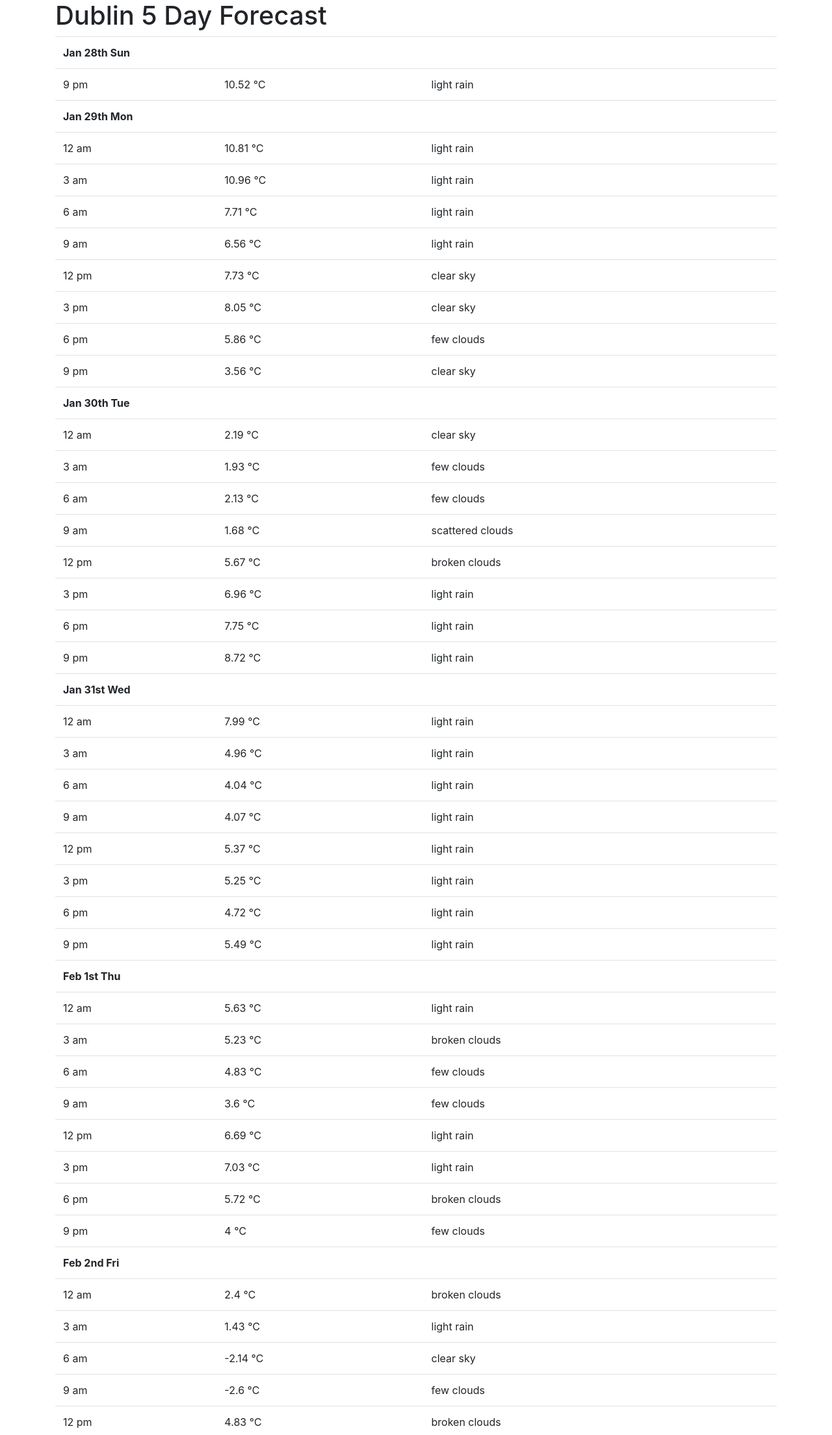
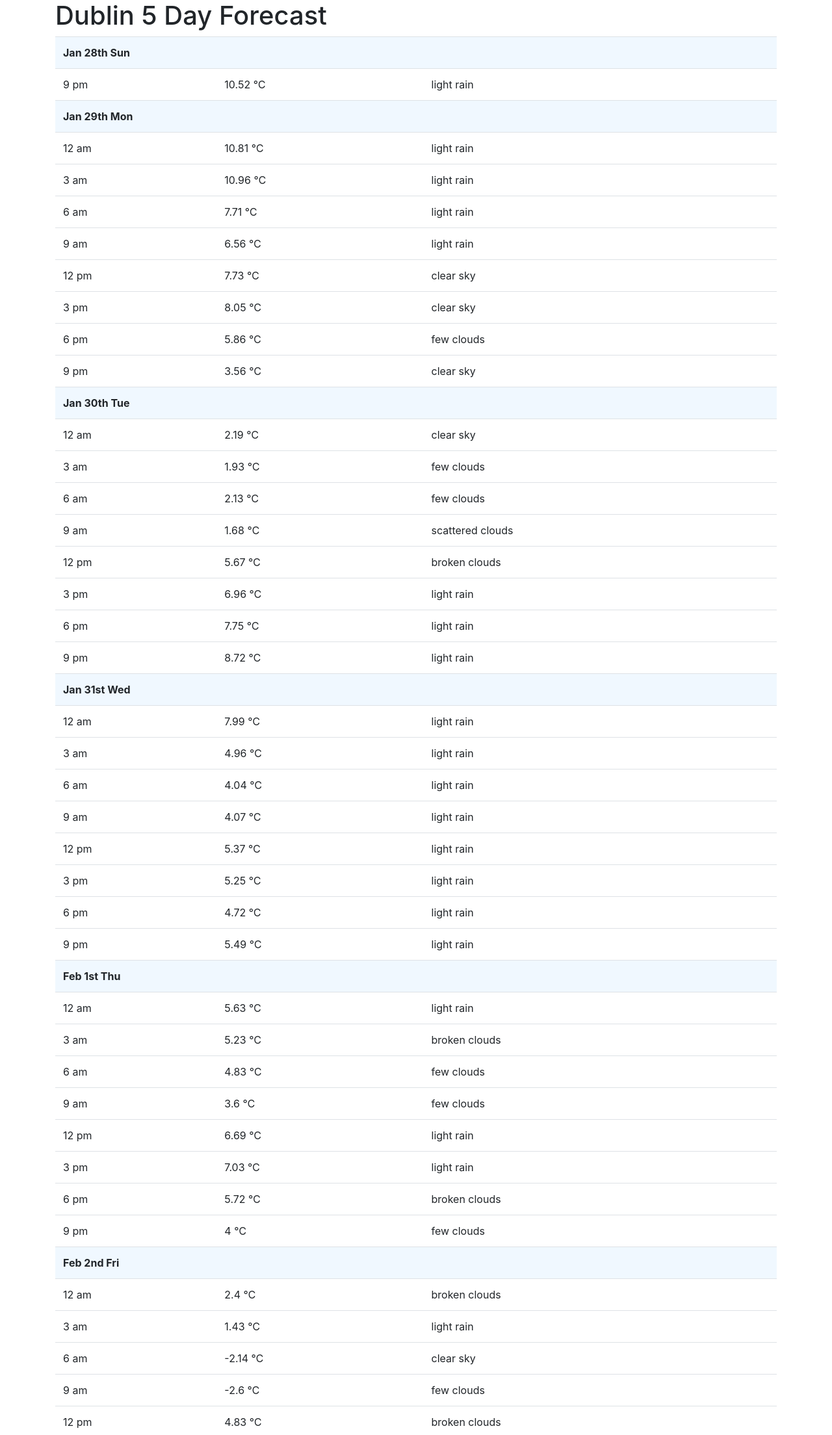
Before and after one commit to donyd/weatherGetter, a PHP site: page / in a window 1280 px wide. Shown: the top 2208 px of the page at 65% size. Run offline with PHP 8.4, Linux system fonts and the light colour scheme.

Commit message:
cosmetic changes

```diff
--- /dev/null
+++ b/css/styles.css
@@ -0,0 +1,4 @@
+.groupheader {
+    background-color: aliceblue;
+
+}
--- a/index.php
+++ b/index.php
@@ -7,6 +7,7 @@
   <title>Weather Getter</title>
   <script src="js/script.js"></script>
   <link rel="stylesheet" href="https://maxcdn.bootstrapcdn.com/bootstrap/4.0.0/css/bootstrap.min.css" integrity="sha384-Gn5384xqQ1aoWXA+058RXPxPg6fy4IWvTNh0E263XmFcJlSAwiGgFAW/dAiS6JXm" crossorigin="anonymous">
+  <link rel="stylesheet" href=".\css\styles.css">
 
   <?php
     include('weatherGetter.php');
@@ -37,11 +38,11 @@ foreach($innerValues as $value){
   $time = date('g a', strtotime($value['dt_txt']));
 
   if ($dateCheck < $dateNum){
-    print_r('<tr>'. '<th colspan="3">' . $dateInfo . '</th>' . '</tr>');
+    print_r('<tr>'. '<th colspan="3" class="groupheader">' . $dateInfo . '</th>' . '</tr>');
     $dateCheck = $dateNum;
   }
   elseif ($dateNum == 1 && !(is_null($preventDouble))) {
-    print_r('<tr>'. '<th colspan="3">' . $dateInfo . '</th>' . '</tr>');
+    print_r('<tr>'. '<th colspan="3" class="groupheader">' . $dateInfo . '</th>' . '</tr>');
     $preventDouble = null;
     $dateCheck = $dateNum;
   }
```
